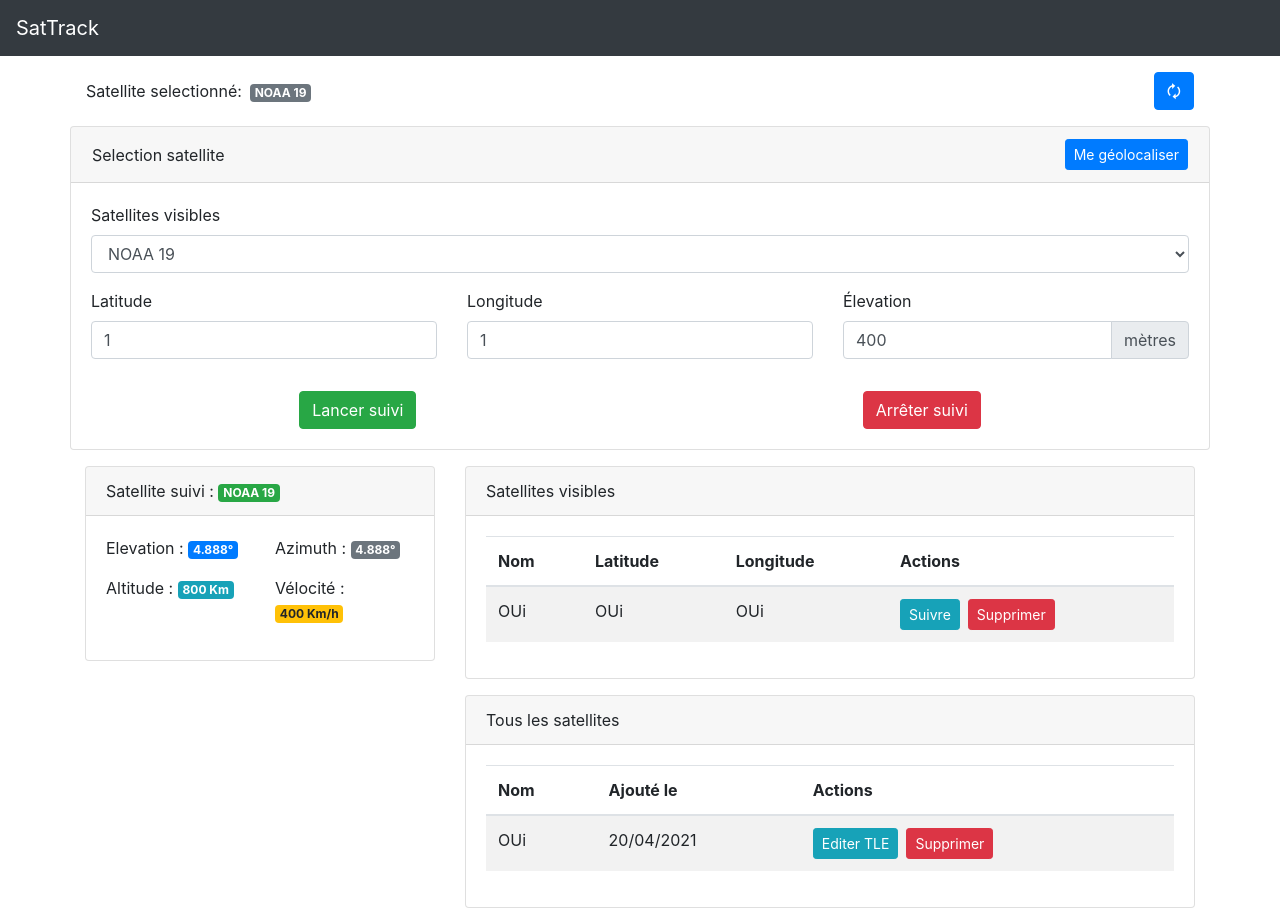
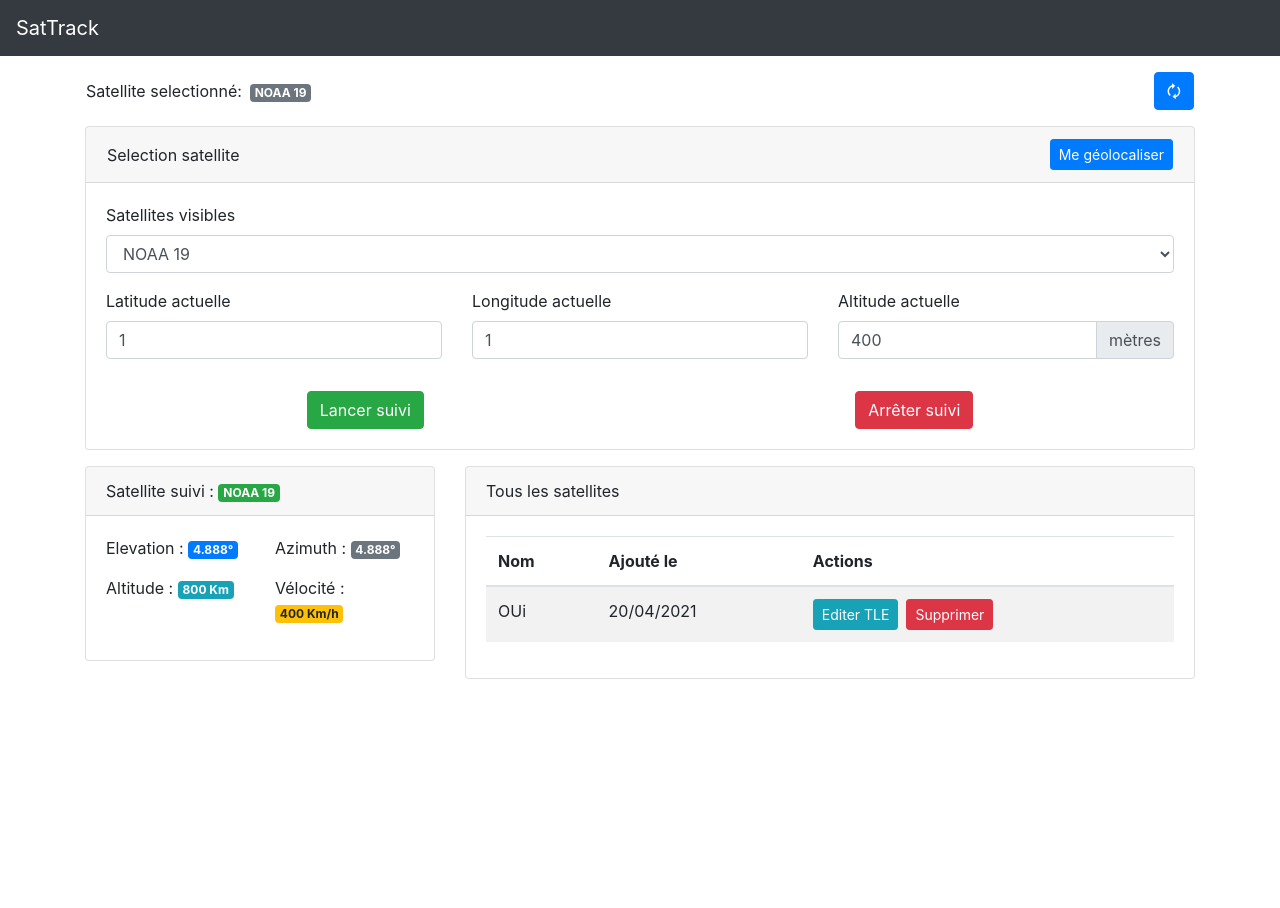
Before and after one commit to SharkEzz/SatTrack-front, a React (Vite) app: page / in a window 1280 px wide. After the commit the page ends 800 px from the top, so only its background shows below. Built offline with nearby package versions, Linux system fonts and the light colour scheme.

Commit message:
Front: tweaks

```diff
--- a/src/App.jsx
+++ b/src/App.jsx
@@ -14,8 +14,8 @@
     navigator.geolocation.getCurrentPosition((pos) => {
       const { coords } = pos;
       setCurrentLocation({
-        lat: coords.latitude.toFixed(6),
-        lng: coords.longitude.toFixed(6)
+        lat: coords.latitude.toFixed(4),
+        lng: coords.longitude.toFixed(4)
       });
     });
   }, []);
@@ -64,6 +64,7 @@
           <Button onClick={handleRefreshCurrentTracking}>&#128472;</Button>
         </Row>
         <Row md={12}>
+          <Col>
             <Card className="w-100">
               <Card.Header>
                 <Row className="justify-content-between align-items-center px-3">
@@ -84,21 +85,21 @@
                 </Form.Group>
 
                 <Row>
-                <Col>
+                  <Col md={4} sm={12}>
                     <Form.Group>
-                    <Form.Label htmlFor="lat">Latitude</Form.Label>
-                    <Form.Control type="number" step=".00000000001" id="lat" name="lat" placeholder="latitude" defaultValue={currentLocation?.lat ?? selectedPosition?.lat}></Form.Control>
+                      <Form.Label htmlFor="lat">Latitude actuelle</Form.Label>
+                      <Form.Control type="number" step=".0001" id="lat" name="lat" placeholder="latitude" defaultValue={currentLocation?.lat ?? selectedPosition?.lat}></Form.Control>
                     </Form.Group>
                   </Col>
-                <Col>
+                  <Col md={4} sm={12}>
                     <Form.Group>
-                    <Form.Label htmlFor="lng">Longitude</Form.Label>
-                    <Form.Control type="number" step=".00000000001" id="lng" name="lng" placeholder="longitude" defaultValue={currentLocation?.lng ?? selectedPosition?.lng}></Form.Control>
+                      <Form.Label htmlFor="lng">Longitude actuelle</Form.Label>
+                      <Form.Control type="number" step=".0001" id="lng" name="lng" placeholder="longitude" defaultValue={currentLocation?.lng ?? selectedPosition?.lng}></Form.Control>
                     </Form.Group>
                   </Col>
-                <Col>
+                  <Col md={4} sm={12}>
                     <Form.Group>
-                    <Form.Label htmlFor="elev">Élevation</Form.Label>
+                      <Form.Label htmlFor="elev">Altitude actuelle</Form.Label>
                       <InputGroup>
                         <Form.Control type="number" step=".00000000001" id="elev" name="elev" placeholder="elevation" defaultValue={selectedPosition?.alt}></Form.Control>
                         <InputGroup.Append>
@@ -118,6 +119,7 @@
               </Form>
               </Card.Body>
             </Card>
+          </Col>
         </Row>
         <Row className="mt-3">
           <Col md={4} sm={12}>
@@ -148,36 +150,6 @@
             </Card>
           </Col>
           <Col md={8} sm={12}>
-            <Card className="w-100 mb-3">
-              <Card.Header>
-                Satellites visibles
-              </Card.Header>
-              <Card.Body>
-                <Table striped>
-                    <thead>
-                      <th>Nom</th>
-                      <th>Latitude</th>
-                      <th>Longitude</th>
-                      <th>Actions</th>
-                    </thead>
-                    <tbody>
-                      <tr>
-                        <td>OUi</td>
-                        <td>OUi</td>
-                        <td>OUi</td>
-                        <td>
-                          <Button className="mr-2" variant="info" size="sm">
-                            Suivre
-                          </Button>
-                          <Button variant="danger" size="sm">
-                            Supprimer
-                          </Button>
-                        </td>
-                      </tr>
-                    </tbody>
-                </Table>
-              </Card.Body>
-            </Card>
             <Card className="w-100">
               <Card.Header>
                 Tous les satellites
@@ -185,9 +157,11 @@
               <Card.Body>
                 <Table striped>
                     <thead>
+                      <tr>
                         <th>Nom</th>
                         <th>Ajouté le</th>
                         <th>Actions</th>
+                      </tr>
                     </thead>
                     <tbody>
                       <tr>
--- a/src/Services/Fetch/fetchSatellites.js
+++ b/src/Services/Fetch/fetchSatellites.js
@@ -1,12 +1,14 @@
+const fakeSatellites = [
+    {id: 1, name: 'NOAA 19'},
+    {id: 2, name: 'Meteor M-2'}
+];
+
 const fetchSatellites = {
     getCurrentTracking: () => {
-        return Promise.resolve({id: 1, name: 'NOAA 19'})
+        return Promise.resolve(fakeSatellites[0])
     },
     getVisibleSatellites: () => {
-        return Promise.resolve([
-            {id: 1, name: 'NOAA 19'},
-            {id: 2, name: 'Meteor M-2'}
-        ])
+        return Promise.resolve(fakeSatellites)
     },
     getCurrentSelectedPosition: () => {
         return Promise.resolve(
```
Lines whose indentation alone changed are shown as unchanged.
